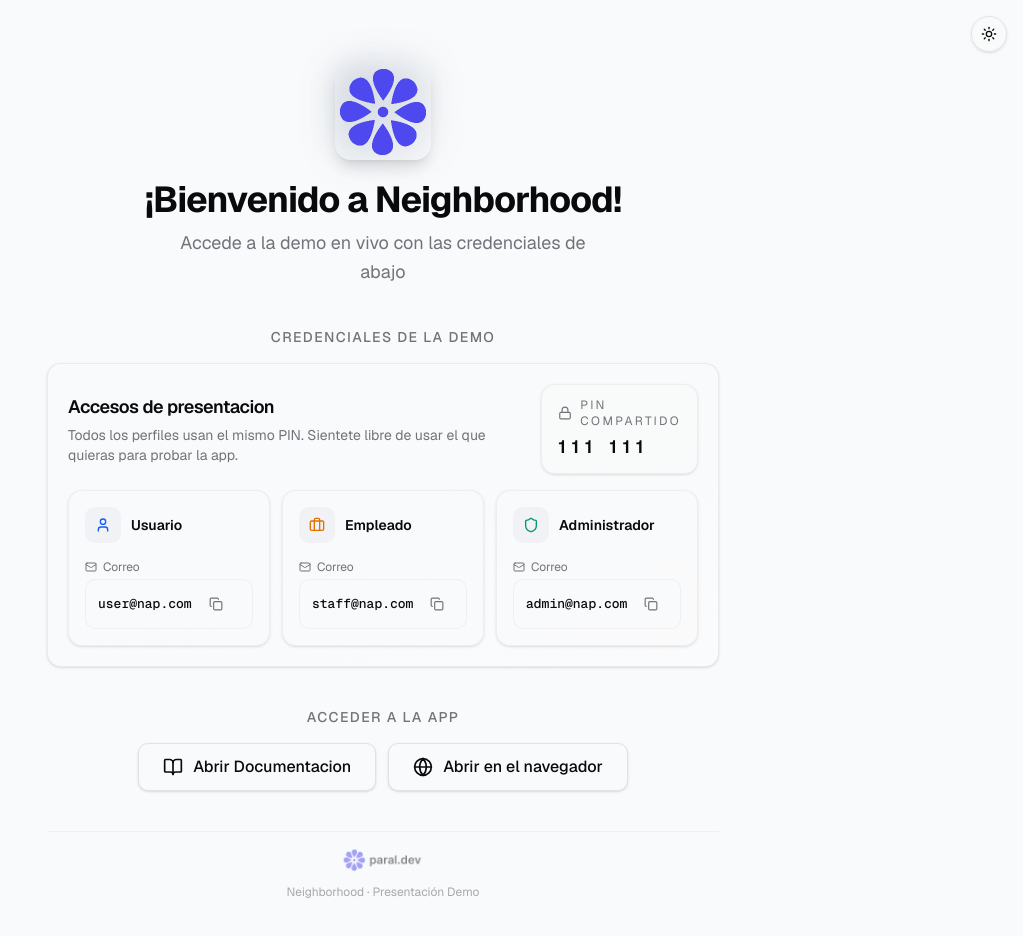
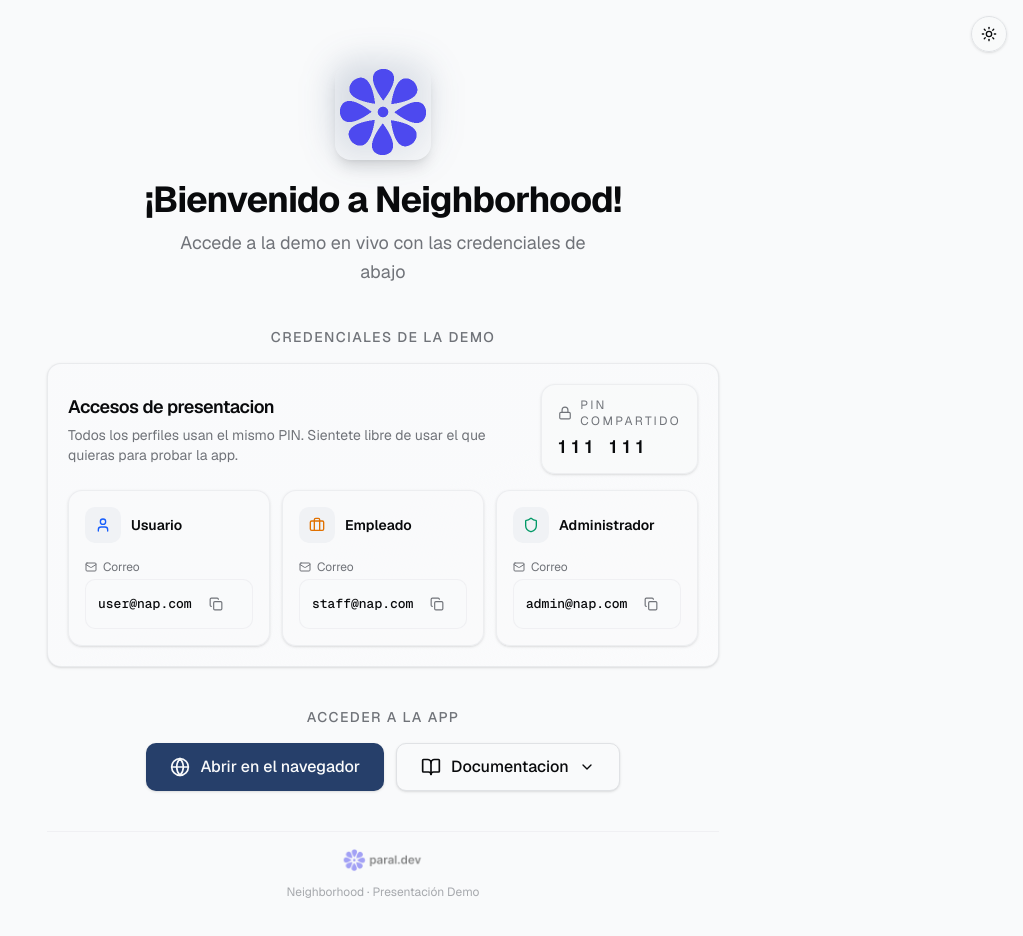
Before and after one commit to zondexco/landing-neigh, a Next.js app: page / in a window 1280 px wide. Shown: the top 936 px of the page, without its empty margins (257-1280 px from the left). Built offline with nearby package versions, Linux system fonts and the light colour scheme.

Commit message:
fix: enhance CtaSection with additional documentation and source code links

```diff
--- a/src/components/cta-section.tsx
+++ b/src/components/cta-section.tsx
@@ -1,4 +1,4 @@
-import { BookOpen, Globe } from "lucide-react";
+import { BookOpen, ChevronDown, Code2, Globe } from "lucide-react";
 
 export function CtaSection() {
   return (
@@ -9,24 +9,44 @@
 
       <div className="flex flex-col sm:flex-row gap-3 justify-center">
         <a
-          href="https://drive.google.com/drive/folders/1gysbJ9BI9DBP6ePyiVr0oy0bg2RcBGCU"
-          target="_blank"
-          rel="noopener noreferrer"
-          className="w-full sm:w-auto inline-flex items-center justify-center gap-2.5 h-12 rounded-lg px-6 text-base font-medium border border-input bg-background text-foreground shadow-sm hover:bg-accent transition-colors"
-        >
-          <BookOpen className="h-5 w-5 shrink-0" />
-          Abrir Documentacion
-        </a>
-
-        <a
           href="https://napp.cris.ac"
           target="_blank"
           rel="noopener noreferrer"
-          className="w-full sm:w-auto inline-flex items-center justify-center gap-2.5 h-12 rounded-lg px-6 text-base font-medium border border-input bg-background shadow-sm hover:bg-accent hover:text-accent-foreground transition-colors"
+          className="w-full sm:w-auto inline-flex items-center justify-center gap-2.5 h-12 rounded-lg px-6 text-base font-medium bg-primary text-primary-foreground shadow-sm hover:bg-primary/90 transition-colors"
         >
           <Globe className="h-5 w-5 shrink-0" />
           Abrir en el navegador
         </a>
+
+        <details className="group relative w-full sm:w-auto">
+          <summary className="flex w-full sm:w-auto cursor-pointer list-none items-center justify-center gap-2.5 h-12 rounded-lg border border-input bg-background px-6 text-base font-medium text-foreground shadow-sm transition-colors hover:bg-accent group-open:bg-accent">
+            <BookOpen className="h-5 w-5 shrink-0" />
+            Documentacion
+            <ChevronDown className="h-4 w-4 shrink-0 transition-transform group-open:rotate-180" />
+          </summary>
+
+          <div className="mt-2 w-full rounded-lg border border-border bg-background p-2 shadow-lg sm:absolute sm:right-0 sm:mt-3 sm:w-64">
+            <a
+              href="https://drive.google.com/drive/folders/1gysbJ9BI9DBP6ePyiVr0oy0bg2RcBGCU"
+              target="_blank"
+              rel="noopener noreferrer"
+              className="flex items-center gap-2.5 rounded-md px-3 py-2.5 text-sm text-foreground transition-colors hover:bg-accent"
+            >
+              <BookOpen className="h-4 w-4 shrink-0" />
+              Documentacion actual
+            </a>
+
+            <a
+              href="https://github.com/orgs/zondexco/repositories"
+              target="_blank"
+              rel="noopener noreferrer"
+              className="flex items-center gap-2.5 rounded-md px-3 py-2.5 text-sm text-foreground transition-colors hover:bg-accent"
+            >
+              <Code2 className="h-4 w-4 shrink-0" />
+              Codigo fuente
+            </a>
+          </div>
+        </details>
       </div>
     </section>
   );
```
